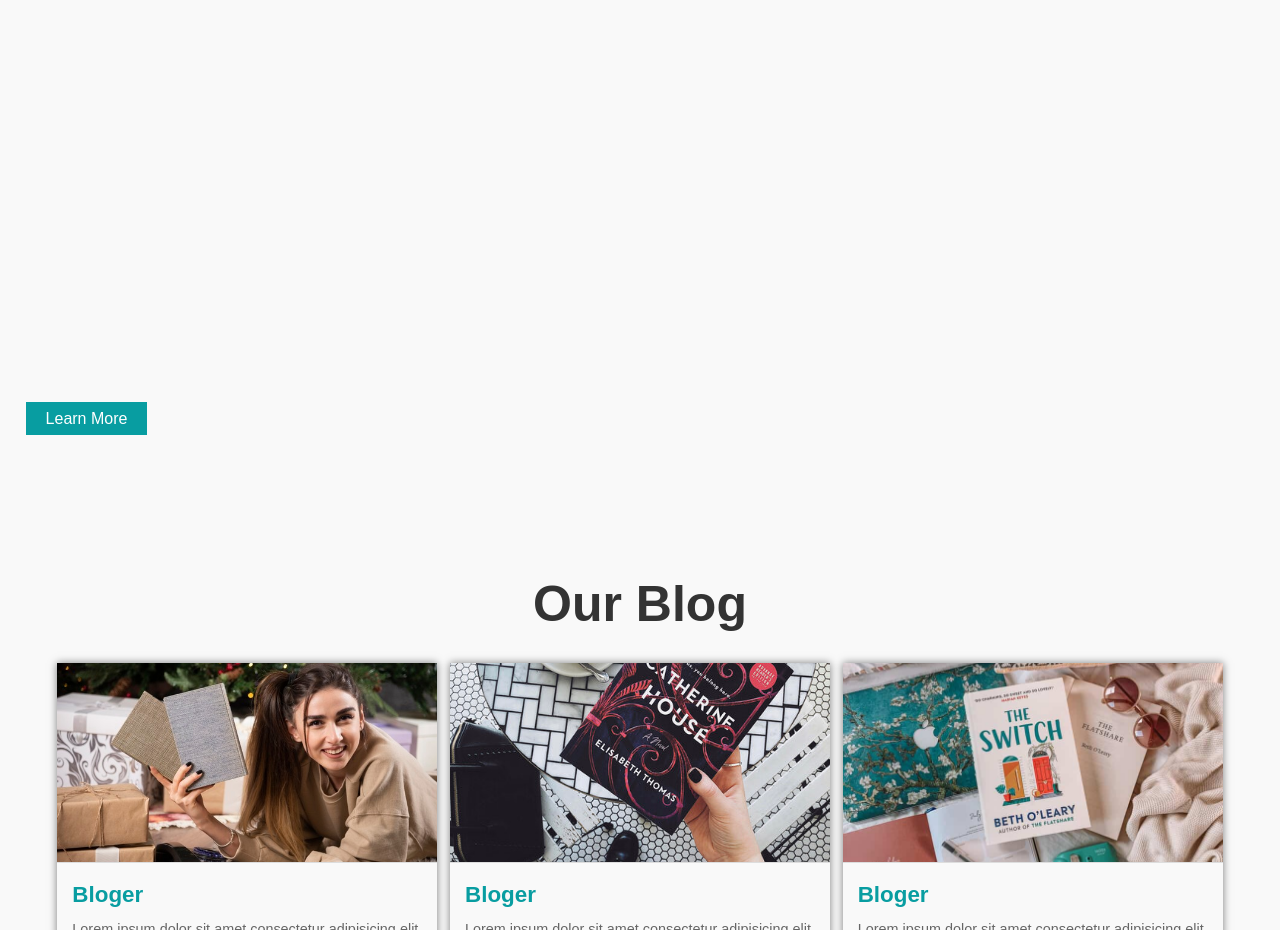
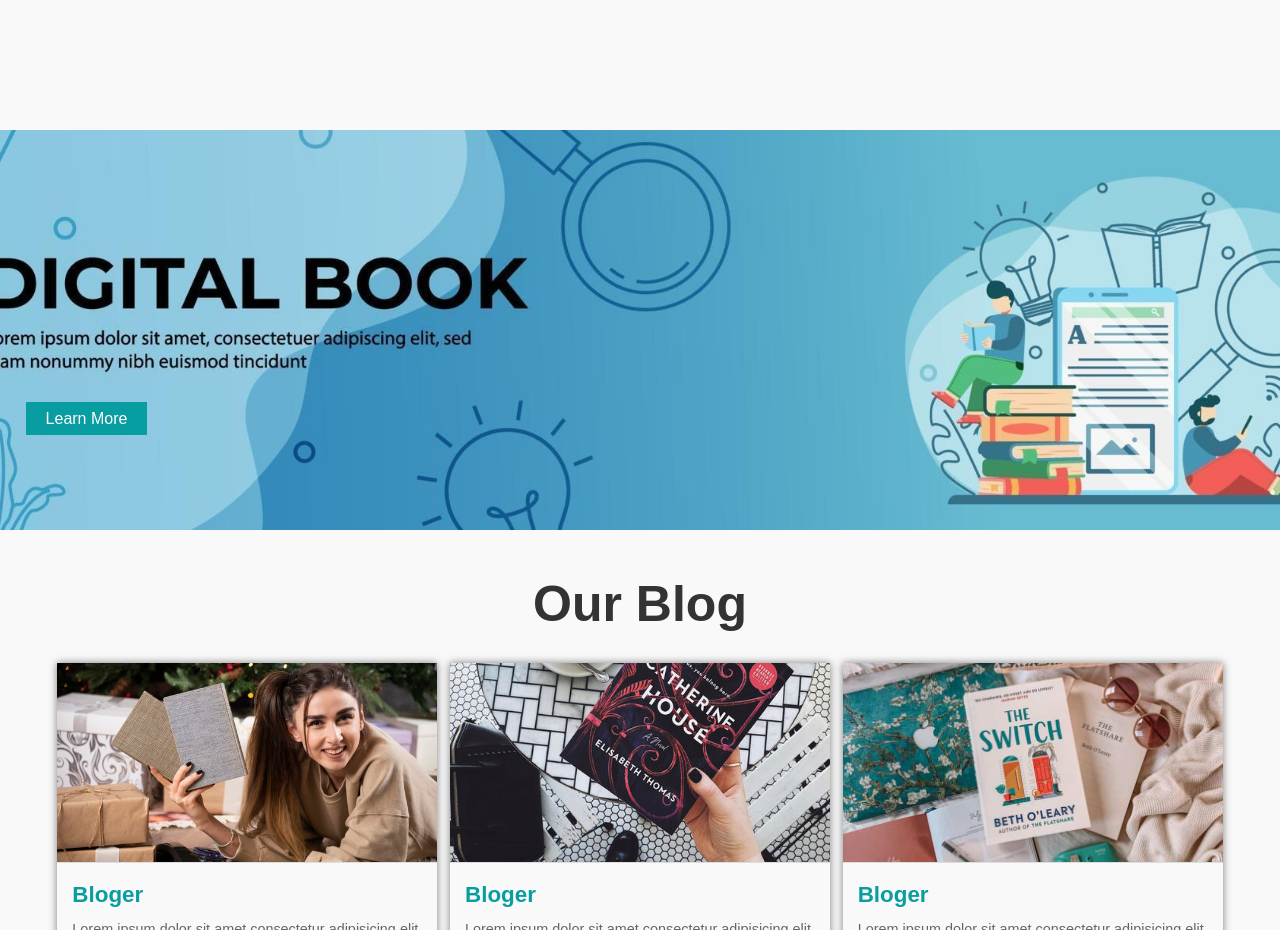
Before and after one commit to lamasabaneh/storebook, a plain HTML site: page index.html in a window 1280 px wide. Shown: the part 3820-4750 px from the top of the page. Drawn offline with Linux system fonts and the light colour scheme; files whose address does not match are found by name.

Commit message:
style.css

```diff
--- a/style.css
+++ b/style.css
@@ -424,7 +424,7 @@ margin-bottom: 18px;
 .banner{
     width: 100%;
     height: 50vh;
-    background-image:url(banner.jpg);
+    background-image:url(img/banner.jpg);
     background-size: cover;
     background-position: center;
 }
```
